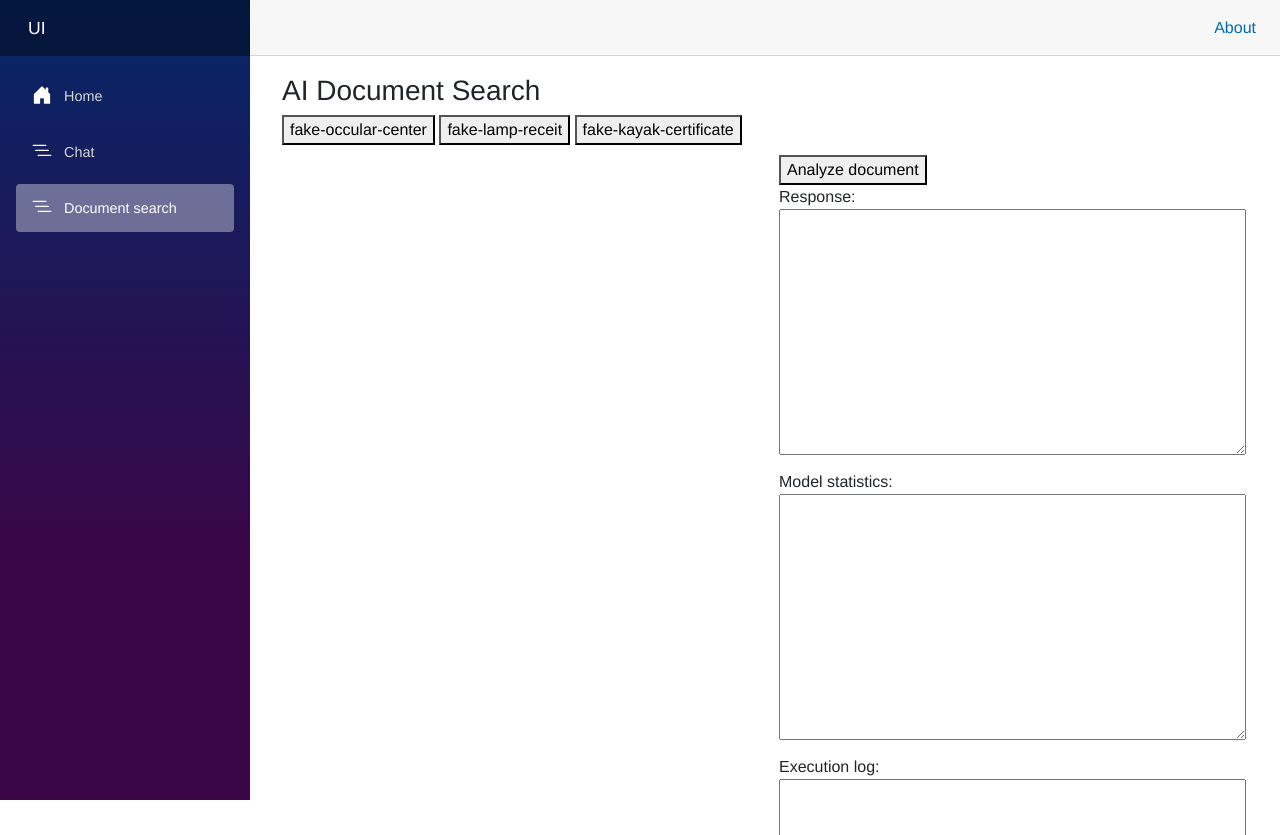
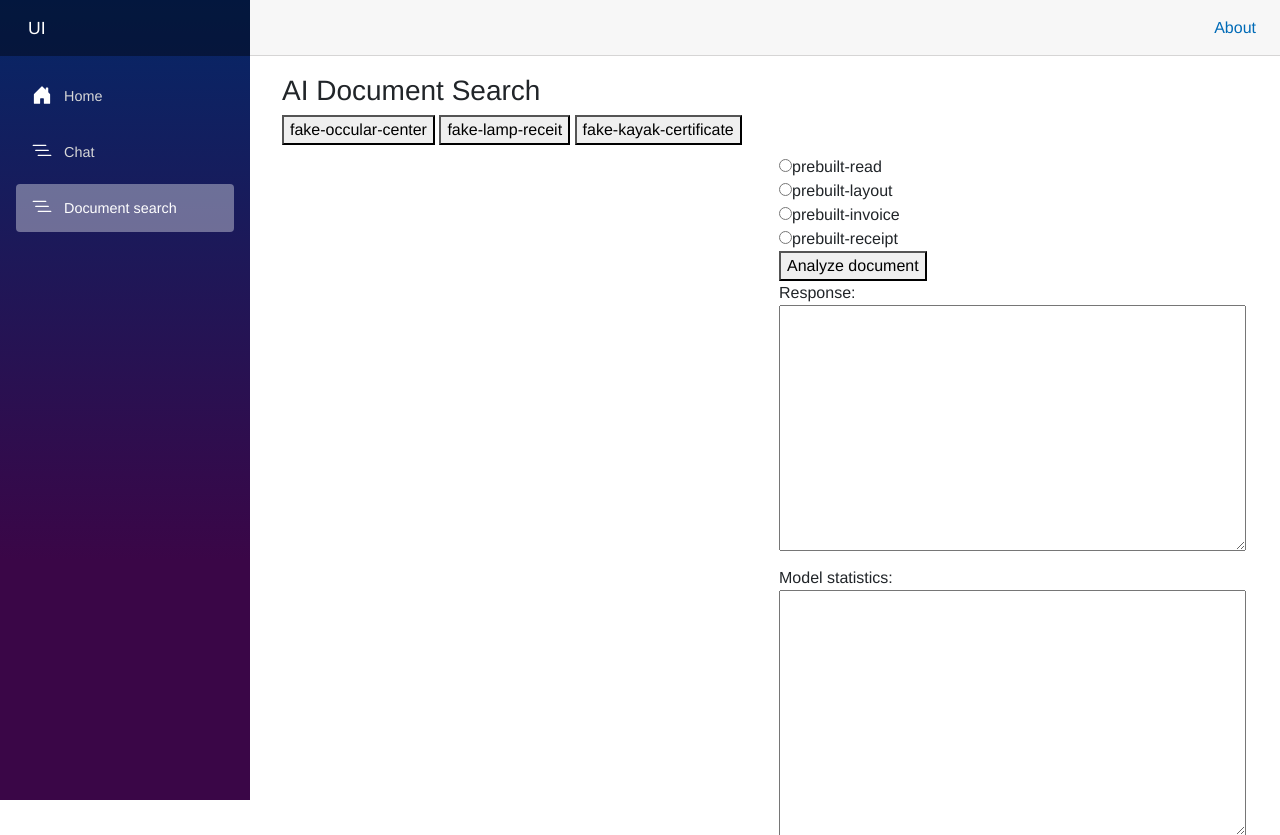
Before and after one commit to GuyHarel-Dev/Foundry-Project-02, an ASP.NET Core app: page /document-search in a window 1280 px wide. Shown: the top 835 px of the page. Run offline with ASP.NET Core 8, Linux system fonts and the light colour scheme; style sheets or scripts are compiled from the project's sources.

Commit message:
feat: ui model selection befor call to document analyse

```diff
--- a/AzureAI.Blazor/Components/Pages/DocumentSearch.razor
+++ b/AzureAI.Blazor/Components/Pages/DocumentSearch.razor
@@ -35,6 +35,10 @@
     </div>
     <div class="column_2">
         <form @onsubmit="AnalyzeDocument">
+            <input name="model" type="radio" value="@ReadModel" @onchange="e => OnModelRadioChange(e)" /><label>@ReadModel</label> <br />
+            <input name="model" type="radio" value="@LayoutModel" @onchange="e => OnModelRadioChange(e)" /><label>@LayoutModel</label> <br />
+            <input name="model" type="radio" value="@InvoiceModel" @onchange="e => OnModelRadioChange(e)" /><label>@InvoiceModel</label> <br />
+            <input name="model" type="radio" value="@ReceiptModel" @onchange="e => OnModelRadioChange(e)" /><label>@ReceiptModel</label> <br />
 
             <button type="submit" class="ask-button" disabled="@isBusy">
                 <span>Analyze document</span>
@@ -62,21 +66,32 @@
     private string executionLog = string.Empty;
     private string statistics = string.Empty;
 
+    private string ReadModel = "prebuilt-read";
+    private string LayoutModel = "prebuilt-layout";
+    private string InvoiceModel = "prebuilt-invoice";
+    private string ReceiptModel = "prebuilt-receipt";
+
+    private string SelectedModel = "prebuilt-read";
+
+    private async Task OnModelRadioChange(ChangeEventArgs e)
+    {
+        var test = e.Value;
+
+        SelectedModel = e.Value?.ToString() ?? "prebuilt-read";
+        await AddUiStep($"Model selected: {SelectedModel}");
+    }
+
     private async Task AnalyzeDocument()
     {
         try
         {
             isBusy = true;
 
-            apiTracer.AddStep(ApiStepTypeEnum.BlazorUi, $"{nameof(AnalyzeDocument)}: Analyzing: {pdfUrl}");
-            executionLog = apiTracer.GetTrace();
-
-            await InvokeAsync(StateHasChanged);
-            await Task.Yield();
+            await AddUiStep($"{nameof(AnalyzeDocument)}: Analyzing: {pdfUrl}");
 
             var request = new AnalyzeDocumentRequestDto
             {
-                ModelName = "prebuilt-read",
+                ModelName = SelectedModel,
                 FileName = Path.GetFileName(pdfUrl),
                 Bytes = await File.ReadAllBytesAsync(Path.Combine(Env.WebRootPath, pdfUrl.TrimStart('/')))
             };
@@ -137,4 +152,13 @@
     {
         pdfUrl = url;
     }
+
+    private async Task AddUiStep(string message)
+    {
+        apiTracer.AddStep(ApiStepTypeEnum.BlazorUi, message);
+        executionLog = apiTracer.GetTrace();
+
+        await InvokeAsync(StateHasChanged);
+        await Task.Yield();
+    }
 }
```
